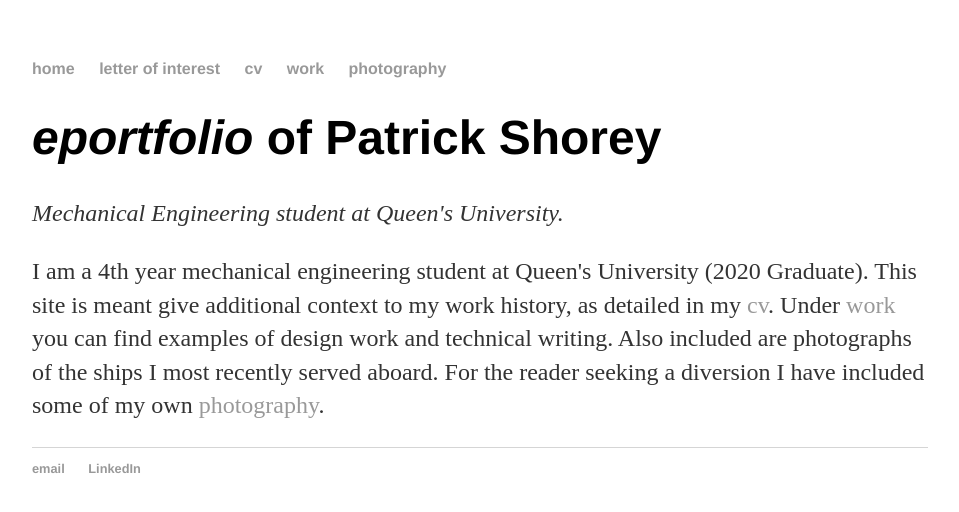
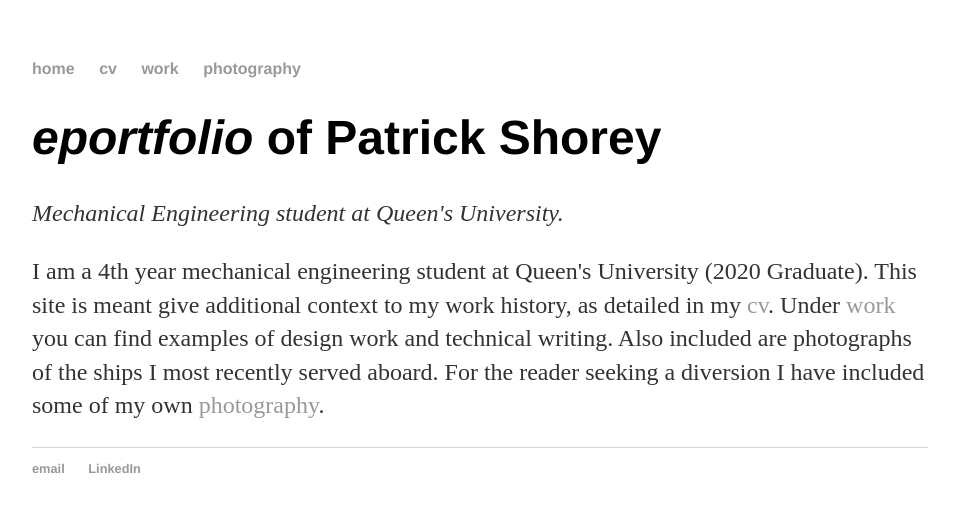
Before and after one commit to LurkingH0rr0r/LurkingH0rr0r.github.io, a Jekyll site: the page built from index.html, in a window 1280 px wide. Shown: the top 512 px of the page, without its empty margins (160-1119 px from the left). Built offline with Jekyll 4.4.1, drawn with Linux system fonts in a browser that asks for light colours.

Commit message:
Update default.html

```diff
--- a/_layouts/default.html
+++ b/_layouts/default.html
@@ -9,8 +9,7 @@
 			<nav>
 	    		<ul>
 	        		<li><a href="/">home</a></li>
-		        	<li><a href="https://docs.google.com/viewer?url=https://github.com/Patrick-Shorey/Patrick-Shorey.github.io/raw/master/pdfs/coverletter-MECH462.pdf">letter of interest</a></li>
-	        		<li><a href="https://docs.google.com/viewer?url=https://github.com/Patrick-Shorey/Patrick-Shorey.github.io/raw/master/pdfs/resume.pdf">cv</a></li>
+		        	<li><a href="https://docs.google.com/viewer?url=https://github.com/Patrick-Shorey/Patrick-Shorey.github.io/raw/master/pdfs/resume.pdf">cv</a></li>
 	        		<li><a href="/blog">work</a></li>
 				<li><a href="/photo">photography</a></li>
 	    		</ul>
```
